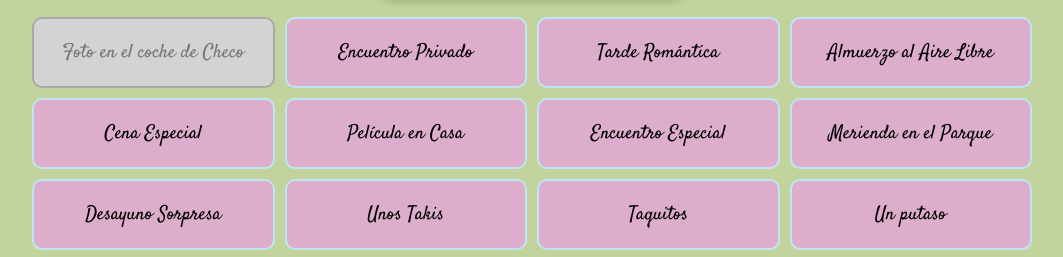
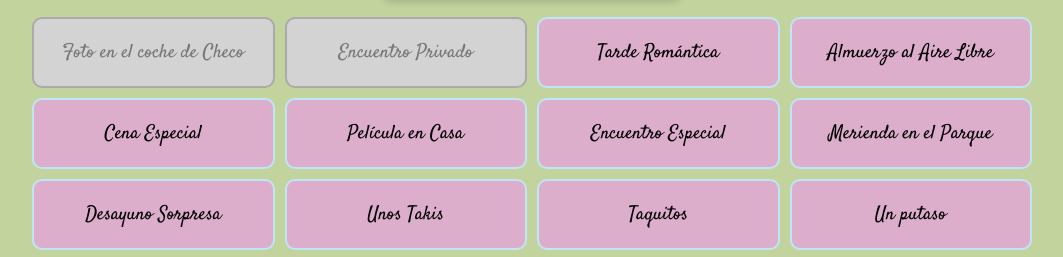
Before and after one commit to WaldoPr4826P/cuoponst, a plain HTML site: page index.html in a window 1280 px wide. Shown: the part 494-751 px from the top of the page, without its empty margins (108-1171 px from the left). Drawn offline with Linux system fonts and the light colour scheme; a web font is replaced by a local one.

Commit message:
Update index.html

```diff
--- a/index.html
+++ b/index.html
@@ -40,7 +40,7 @@
 
     <div class="container">
         <div class="coupon used" data-note="Tu yo y posando en el Rb19">Foto en el coche de Checo</div>
-        <div class="coupon" data-note="Tu yo y la ropa de Spiderman">Encuentro Privado</div>
+        <div class="coupon used" data-note="Tu yo y la ropa de Spiderman">Encuentro Privado</div>
         <div class="coupon" data-note="Una salida romántica al restaurante que elijas">Tarde Romántica</div>
         <div class="coupon" data-note="Disfruta de un almuerzo al aire libre en tu parque favorito">Almuerzo al Aire Libre</div>
         <div class="coupon" data-note="Cena especial preparada en casa, cuando vivamos juntos">Cena Especial</div>
```
